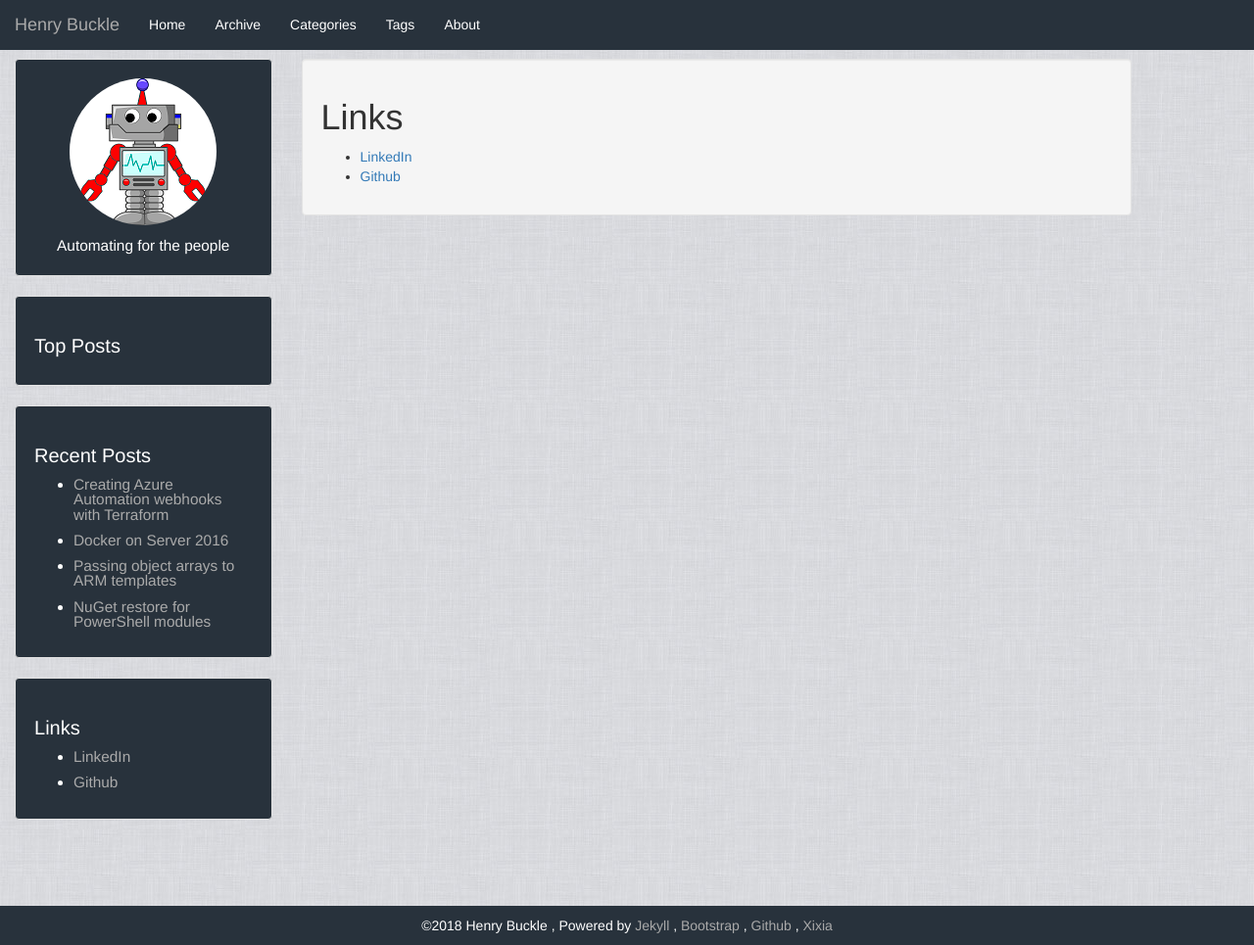
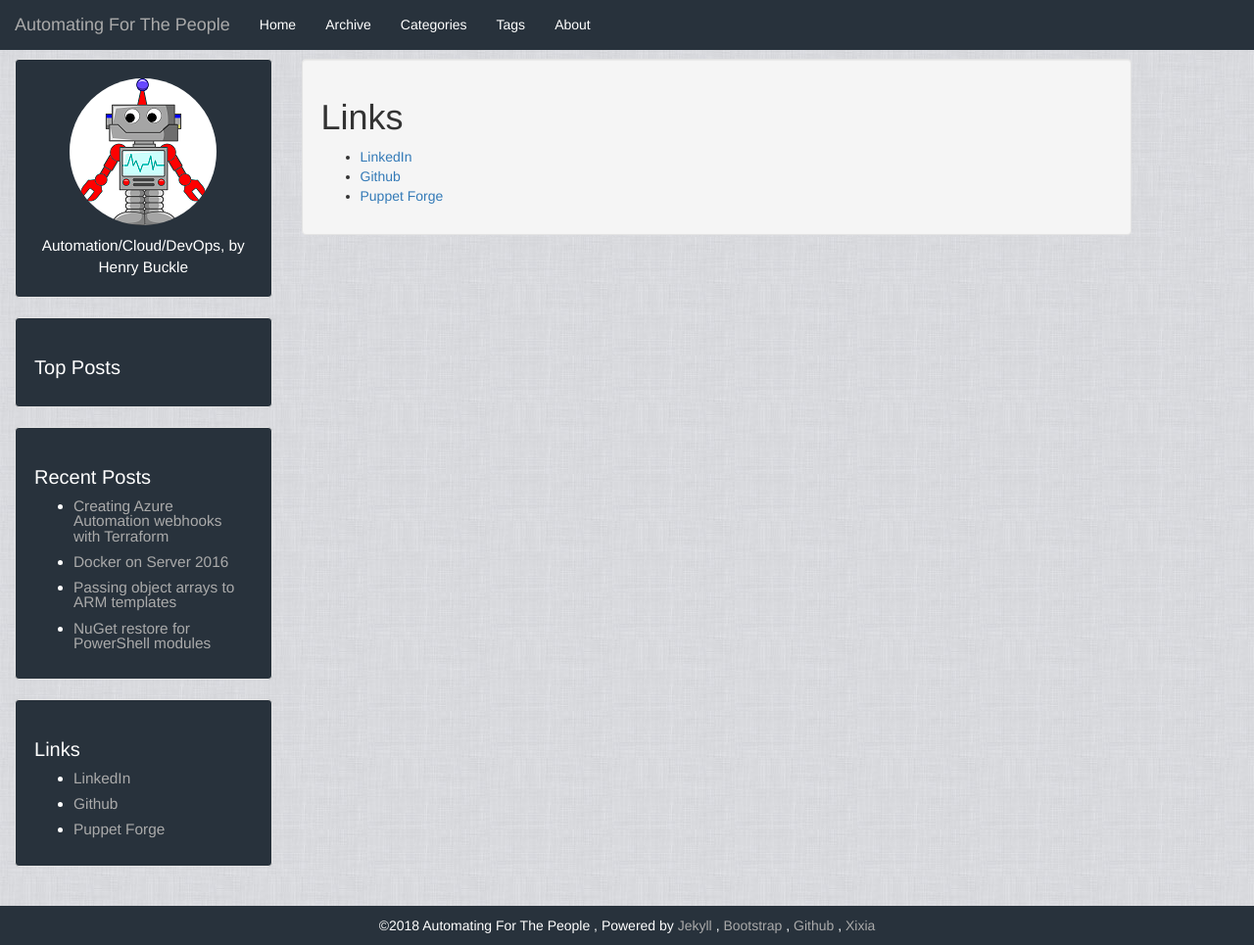
Before and after one commit to hbuckle/hbuckle.github.io, a Jekyll site: the page built from links.html, in a window 1280 px wide and 965 px high. Shown: the whole window at 98% size. Built offline with Jekyll 4.4.1, drawn with Linux system fonts in a browser that asks for light colours.

Commit message:
update title and links

```diff
--- a/_config.yaml
+++ b/_config.yaml
@@ -1,7 +1,7 @@
 # Jekyll configuration
 
-name: Henry Buckle
-description: Automating for the people
+name: Automating For The People
+description: Automation/Cloud/DevOps, by Henry Buckle
 
 # url is currently only used only for the RSS feed in feed.xml
 url: https://hbuckle.github.io
--- a/_data/links.yml
+++ b/_data/links.yml
@@ -1,5 +1,8 @@
-- url: "https://www.linkedin.com/in/henry-buckle-382417159"
-  title: "LinkedIn"
+- url: https://www.linkedin.com/in/henry-buckle-382417159
+  title: LinkedIn
 
-- url: "https://github.com/hbuckle"
-  title: "Github"
+- url: https://github.com/hbuckle
+  title: Github
+
+- url: https://forge.puppet.com/hbuckle
+  title: Puppet Forge
```
